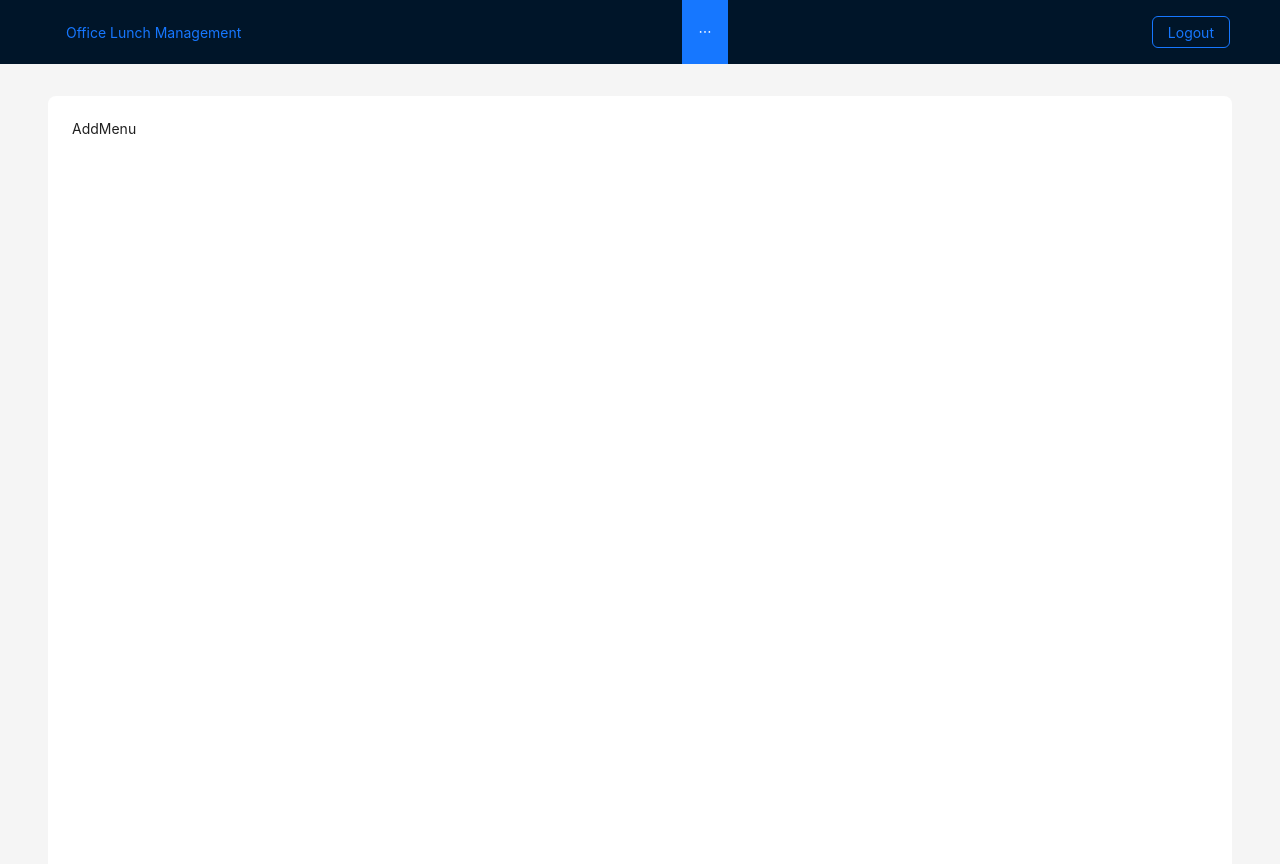
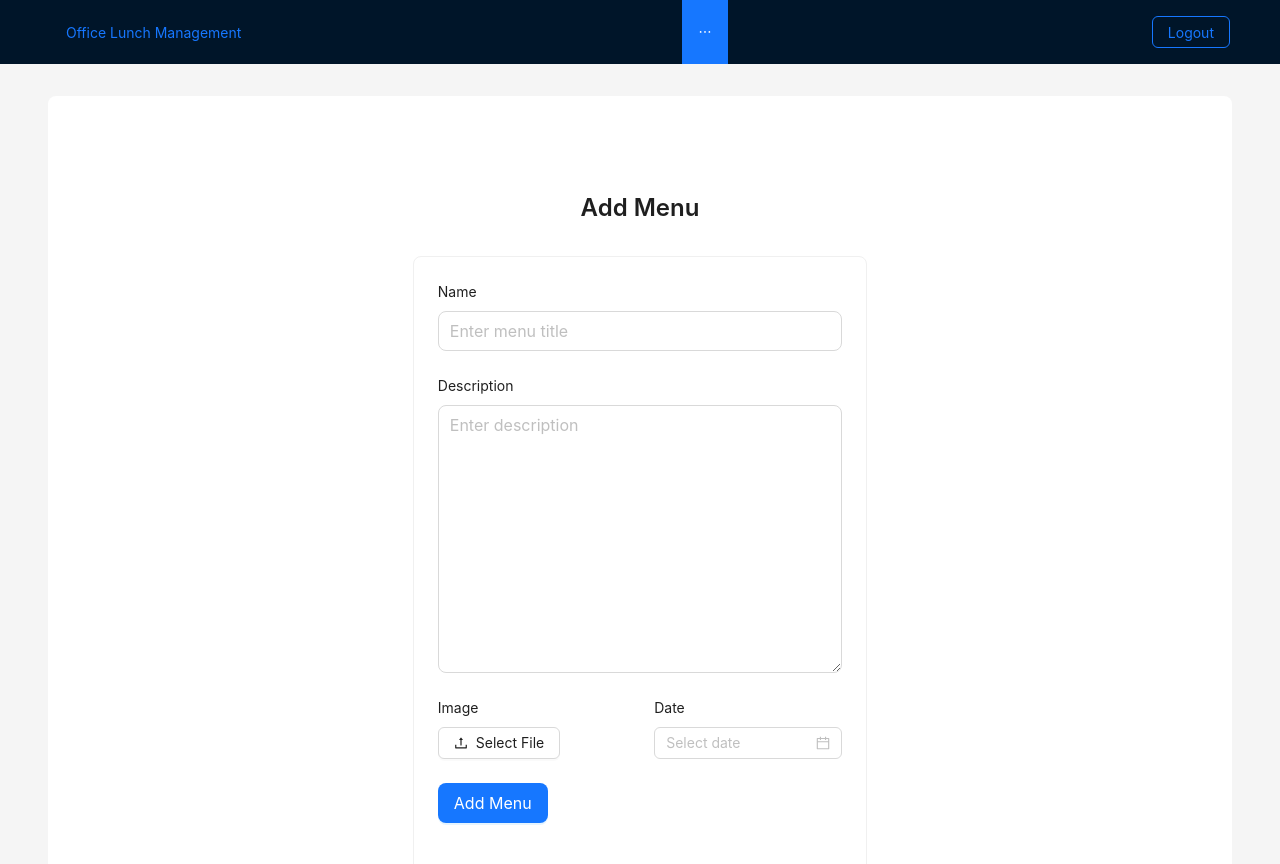
Before and after one commit to priyapeo/office-lunch-management, a React (Vite) app in the folder client/: page /add-menu in a window 1280 px wide. Shown: the top 864 px of the page. Built offline with nearby package versions, Linux system fonts and the light colour scheme; sample sign-in values are in the browser's storage.

Commit message:
feat(client): complete add menu ui with api integration

```diff
--- a/client/src/routes/add-menu.jsx
+++ b/client/src/routes/add-menu.jsx
@@ -1,5 +1,127 @@
+import React from "react";
+import {
+  Input,
+  Flex,
+  Typography,
+  Card,
+  Form,
+  Button,
+  Upload,
+  message,
+  DatePicker,
+} from "antd";
+import { UploadOutlined } from "@ant-design/icons";
+import axios from "axios";
+import dayjs from "dayjs";
+const { TextArea } = Input;
+
 function AddMenu() {
-  return <div>AddMenu</div>;
+  const [fileList, setFileList] = React.useState([]);
+
+  const uploadProps = {
+    onRemove: (file) => {
+      const index = fileList.indexOf(file);
+      const newFileList = fileList.slice();
+      newFileList.splice(index, 1);
+      setFileList(newFileList);
+    },
+    beforeUpload: (file) => {
+      setFileList([file]);
+      return false;
+    },
+    fileList,
+    maxCount: 1,
+  };
+
+  const handleSubmit = async (values) => {
+    const formData = new FormData();
+    fileList.forEach((file) => {
+      formData.append("image", file);
+    });
+
+    try {
+      const uploadResponse = await axios.post(
+        "http://localhost:3000/upload",
+        formData
+      );
+
+      if (uploadResponse.status === 200) {
+        message.success(uploadResponse?.data?.message);
+
+        const response = await axios.post(
+          "http://localhost:3000/admin/add-menu",
+          {
+            name: values.name,
+            description: values.description,
+            image_url: uploadResponse?.data?.image_url,
+            created_at: dayjs(values?.created_at).toISOString(),
+          }
+        );
+
+        if (response.status === 200) {
+          message.success(response?.data?.message);
+        }
+      }
+    } catch (error) {
+      message.error(error.response?.data?.message);
+    }
+  };
+
+  return (
+    <Flex
+      vertical
+      align="middle"
+      justify="center"
+      style={{ width: "40%", margin: "auto", minHeight: "100lvh" }}
+    >
+      <Typography.Title
+        level={3}
+        style={{ textAlign: "center", marginBottom: "2rem" }}
+      >
+        Add Menu
+      </Typography.Title>
+
+      <Card>
+        <Form
+          name="add-menu"
+          onFinish={handleSubmit}
+          autoComplete="off"
+          layout="vertical"
+        >
+          <Form.Item label="Name" name="name">
+            <Input placeholder="Enter menu title" size="large" />
+          </Form.Item>
+
+          <Form.Item label="Description" name="description">
+            <TextArea
+              placeholder="Enter description"
+              size="large"
+              rows={10}
+              maxLength={1000}
+            />
+          </Form.Item>
+
+          <Flex justify="space-between">
+            <Form.Item label="Image" name="image">
+              <Upload {...uploadProps}>
+                <Button icon={<UploadOutlined />}>Select File</Button>
+              </Upload>
+            </Form.Item>
+
+            <Form.Item label="Date" name="created_at">
+              <DatePicker />
+            </Form.Item>
+          </Flex>
+
+          <Form.Item>
+            <Button type="primary" htmlType="submit" size="large">
+              Add Menu
+            </Button>
+          </Form.Item>
+        </Form>
+      </Card>
+    </Flex>
+  );
 }
 
 export default AddMenu;
```
